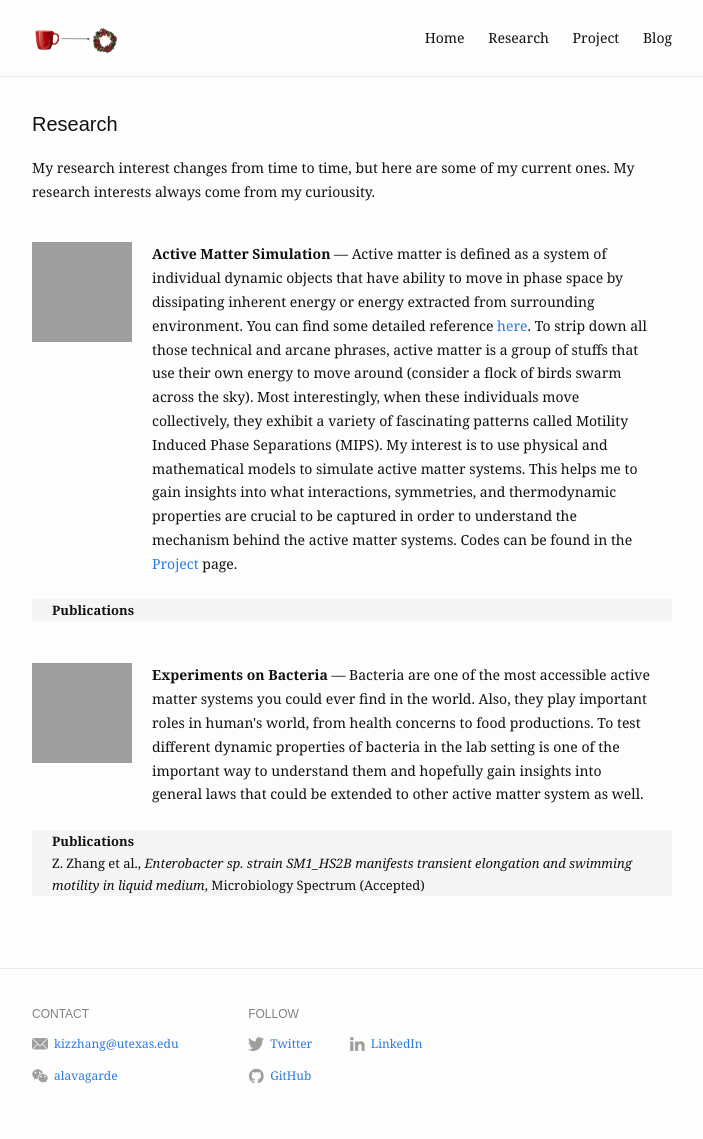
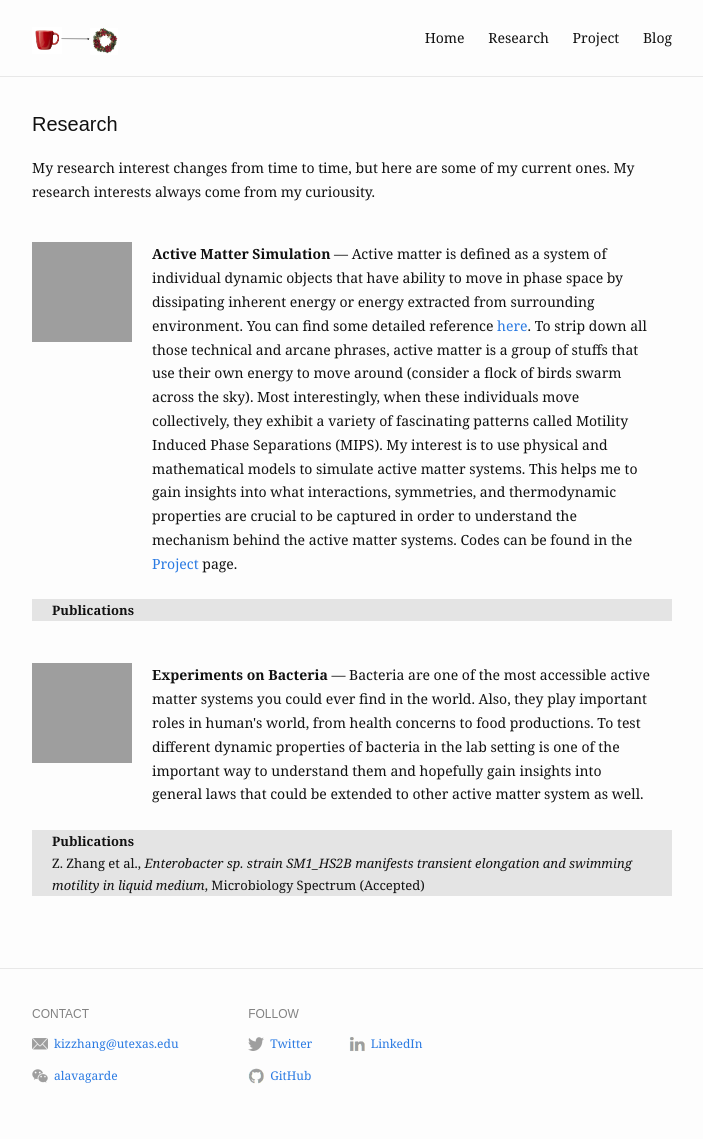
Before and after one commit to kizzhang/kizzhang.github.io, a Jekyll site: the page built from research.md, in a window 1280 px wide. Shown: the whole page, without its empty margins (288-991 px from the left). Built offline with Jekyll 4.4.1, drawn with Linux system fonts in a browser that asks for light colours.

Commit message:
Update _research.scss

```diff
--- a/_sass/_research.scss
+++ b/_sass/_research.scss
@@ -23,5 +23,5 @@
   padding-right: 20px;
   padding-left: 20px;
   width: 600px;
-  background-color: rgb(245, 245, 245);
+  background-color: rgb(228, 228, 228);
 }
```
